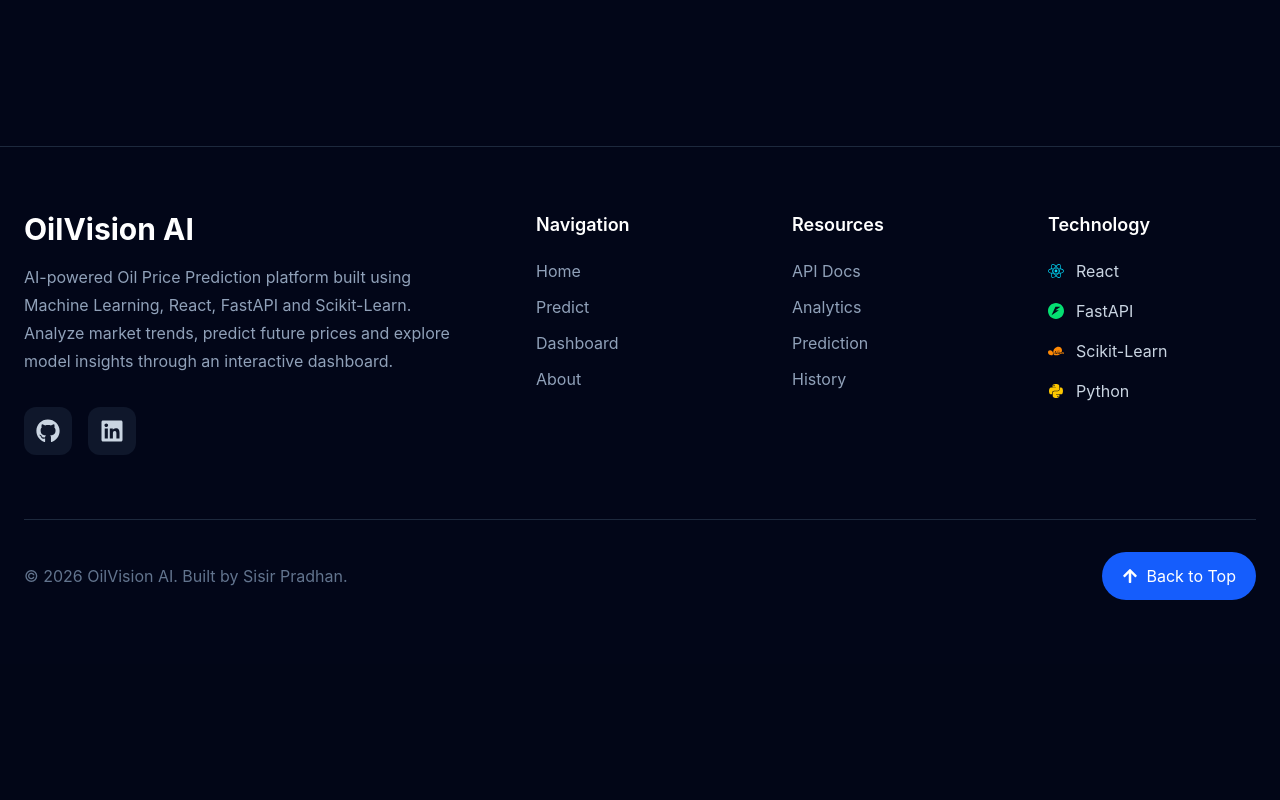
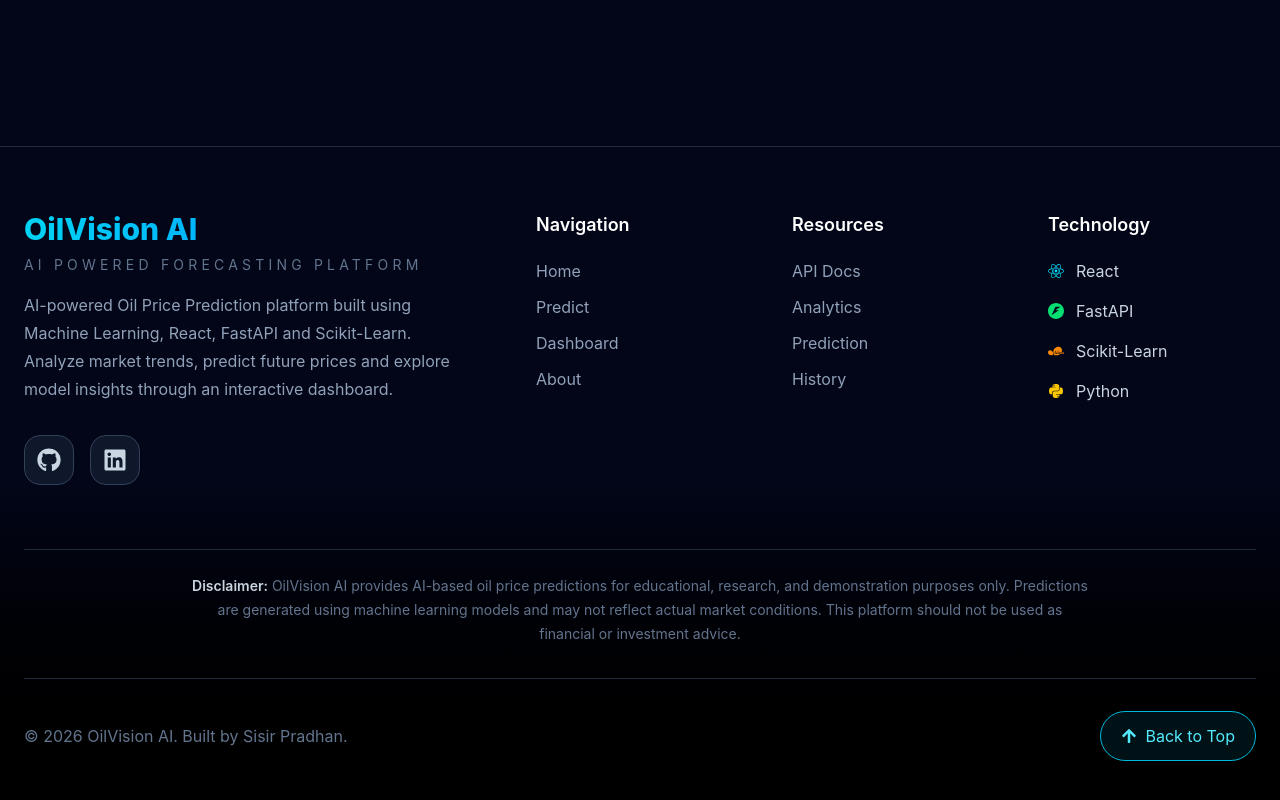
Before and after one commit to Sisir-Pradhan07/oilvision-ai, a React app in the folder frontend/: page / in a window 1280 px wide. Shown: the part 4626-5426 px from the top of the page. Before the commit the page ends 5290 px from the top, so only its background shows below. Built offline with nearby package versions, Linux system fonts and the light colour scheme; no server answers; the HTML template or start-up script is replaced by a standard one.

Commit message:
Add professional footer and custom 404 page

```diff
--- a/frontend/src/components/layout/Footer.jsx
+++ b/frontend/src/components/layout/Footer.jsx
@@ -17,7 +17,7 @@ function Footer() {
   };
 
   return (
-    <footer className="mt-24 border-t border-slate-800 bg-slate-950">
+    <footer className="relative mt-24 border-t border-slate-800 bg-gradient-to-b from-slate-950 via-slate-950 to-black">
 
       <div className="mx-auto max-w-7xl px-6 py-16">
 
@@ -29,9 +29,13 @@ function Footer() {
 
           <div className="lg:col-span-2">
 
-            <h2 className="text-3xl font-bold text-white">
-              OilVision AI
-            </h2>
+          <h2 className="bg-gradient-to-r from-cyan-400 to-blue-500 bg-clip-text text-3xl font-extrabold text-transparent">
+  OilVision AI
+</h2>
+
+<p className="mt-2 text-sm uppercase tracking-[0.3em] text-slate-500">
+  AI Powered Forecasting Platform
+</p>
 
             <p className="mt-4 max-w-md text-slate-400 leading-7">
               AI-powered Oil Price Prediction platform built using
@@ -46,7 +50,7 @@ function Footer() {
                 href="https://github.com/Sisir-Pradhan07"
                 target="_blank"
                 rel="noreferrer"
-                className="rounded-xl bg-slate-900 p-3 text-2xl text-slate-300 transition hover:bg-blue-600 hover:text-white"
+                className="rounded-2xl border border-slate-700 bg-slate-900 p-3 text-2xl text-slate-300 transition-all duration-300 hover:-translate-y-1 hover:border-cyan-400 hover:bg-cyan-500 hover:text-white"
               >
                 <FaGithub />
               </a>
@@ -55,7 +59,7 @@ function Footer() {
                 href="https://linkedin.com"
                 target="_blank"
                 rel="noreferrer"
-                className="rounded-xl bg-slate-900 p-3 text-2xl text-slate-300 transition hover:bg-blue-600 hover:text-white"
+                className="rounded-2xl border border-slate-700 bg-slate-900 p-3 text-2xl text-slate-300 transition-all duration-300 hover:-translate-y-1 hover:border-cyan-400 hover:bg-cyan-500 hover:text-white"
               >
                 <FaLinkedin />
               </a>
@@ -75,25 +79,25 @@ function Footer() {
             <ul className="space-y-3 text-slate-400">
 
               <li>
-                <Link className="hover:text-blue-400" to="/">
+                <Link className="transition hover:translate-x-1 hover:text-cyan-400" to="/">
                   Home
                 </Link>
               </li>
 
               <li>
-                <Link className="hover:text-blue-400" to="/predict">
+                <Link className="transition hover:translate-x-1 hover:text-cyan-400" to="/predict">
                   Predict
                 </Link>
               </li>
 
               <li>
-                <Link className="hover:text-blue-400" to="/dashboard">
+                <Link className="transition hover:translate-x-1 hover:text-cyan-400" to="/dashboard">
                   Dashboard
                 </Link>
               </li>
 
               <li>
-                <Link className="hover:text-blue-400" to="/about">
+                <Link className="transition hover:translate-x-1 hover:text-cyan-400" to="/about">
                   About
                 </Link>
               </li>
@@ -113,25 +117,25 @@ function Footer() {
             <ul className="space-y-3 text-slate-400">
 
               <li>
-                <a href="http://127.0.0.1:8000/docs" className="hover:text-blue-400">
+                <a href={`${import.meta.env.VITE_API_URL}/docs`} className="transition hover:translate-x-1 hover:text-cyan-400">
                   API Docs
                 </a>
               </li>
 
               <li>
-                <Link to="/dashboard" className="hover:text-blue-400">
+                <Link to="/dashboard" className="transition hover:translate-x-1 hover:text-cyan-400">
                   Analytics
                 </Link>
               </li>
 
               <li>
-                <Link to="/predict" className="hover:text-blue-400">
+                <Link to="/predict" className="transition hover:translate-x-1 hover:text-cyan-400">
                   Prediction
                 </Link>
               </li>
 
               <li>
-                <Link to="/dashboard" className="hover:text-blue-400">
+                <Link to="/dashboard" className="transition hover:translate-x-1 hover:text-cyan-400">
                   History
                 </Link>
               </li>
@@ -176,9 +180,22 @@ function Footer() {
 
         </div>
 
-        {/* Bottom */}
+        {/* Disclaimer */}
 
-        <div className="mt-16 flex flex-col items-center justify-between gap-6 border-t border-slate-800 pt-8 md:flex-row">
+<div className="mt-16 border-t border-slate-800 pt-6">
+  <p className="mx-auto max-w-4xl text-center text-sm leading-6 text-slate-500">
+    <span className="font-semibold text-slate-300">Disclaimer:</span>{" "}
+    OilVision AI provides AI-based oil price predictions for educational,
+    research, and demonstration purposes only. Predictions are generated
+    using machine learning models and may not reflect actual market
+    conditions. This platform should not be used as financial or investment
+    advice.
+  </p>
+</div>
+
+{/* Bottom */}
+
+<div className="mt-8 flex flex-col items-center justify-between gap-6 border-t border-slate-800 pt-8 md:flex-row">
 
           <p className="text-slate-500 text-center md:text-left">
             © {new Date().getFullYear()} OilVision AI. Built by
@@ -187,7 +204,7 @@ function Footer() {
 
           <button
             onClick={scrollToTop}
-            className="flex items-center gap-2 rounded-full bg-blue-600 px-5 py-3 text-white transition hover:bg-blue-700"
+           className="flex items-center gap-2 rounded-full border border-cyan-500 bg-cyan-500/10 px-5 py-3 text-cyan-300 transition-all duration-300 hover:-translate-y-1 hover:bg-cyan-500 hover:text-white"
           >
             <FaArrowUp />
             Back to Top
--- a/frontend/src/pages/NotFound.jsx
+++ b/frontend/src/pages/NotFound.jsx
@@ -1,8 +1,64 @@
+import { Link } from "react-router-dom";
+import { motion } from "framer-motion";
+import { Home, ArrowLeftCircle } from "lucide-react";
+import AnimatedBackground from "../components/ui/AnimatedBackground";
+
 function NotFound() {
   return (
-    <div className="min-h-screen bg-slate-950 text-white flex flex-col items-center justify-center">
-      <h1 className="text-7xl font-bold">404</h1>
-      <p className="mt-4 text-xl text-slate-400">Page Not Found</p>
+    <div className="relative flex min-h-screen items-center justify-center overflow-hidden bg-slate-950 px-6">
+
+      <AnimatedBackground />
+
+      <motion.div
+        initial={{ opacity: 0, y: 40 }}
+        animate={{ opacity: 1, y: 0 }}
+        transition={{ duration: 0.7 }}
+        className="relative z-10 max-w-2xl text-center"
+      >
+        <h1 className="bg-gradient-to-r from-cyan-400 via-blue-500 to-purple-500 bg-clip-text text-9xl font-black text-transparent">
+          404
+        </h1>
+
+        <h2 className="mt-6 text-4xl font-bold text-white">
+          Lost in the Market?
+        </h2>
+
+        <p className="mx-auto mt-6 max-w-xl text-lg leading-8 text-slate-400">
+          The page you're looking for doesn't exist or may have been moved.
+          Let's get you back to OilVision AI.
+        </p>
+
+        <div className="mt-12 flex flex-col justify-center gap-4 sm:flex-row">
+
+          <Link
+            to="/"
+            className="flex items-center justify-center gap-2 rounded-xl bg-cyan-500 px-7 py-4 font-semibold text-white transition-all duration-300 hover:-translate-y-1 hover:bg-cyan-600"
+          >
+            <Home size={20} />
+            Go Home
+          </Link>
+
+          <button
+            onClick={() => window.history.back()}
+            className="flex items-center justify-center gap-2 rounded-xl border border-slate-700 px-7 py-4 font-semibold text-slate-300 transition-all duration-300 hover:-translate-y-1 hover:border-cyan-500 hover:text-cyan-400"
+          >
+            <ArrowLeftCircle size={20} />
+            Go Back
+          </button>
+
+        </div>
+
+        <div className="mt-16 rounded-2xl border border-slate-800 bg-slate-900/40 p-6 backdrop-blur">
+          <p className="text-sm text-slate-500">
+            Error Code:
+            <span className="ml-2 font-semibold text-cyan-400">
+              HTTP 404
+            </span>
+          </p>
+        </div>
+
+      </motion.div>
+
     </div>
   );
 }
```
